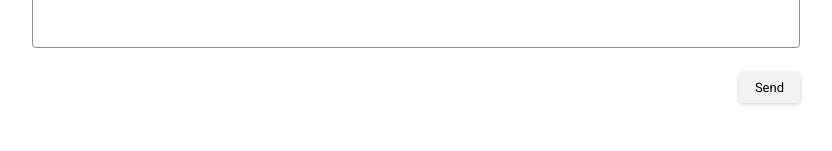
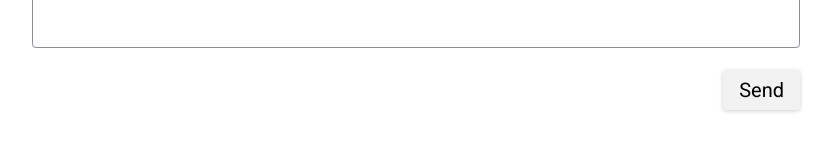
Before and after one commit to doityoo/Portfolio, a Next.js app: page /contact in a window 1280 px wide. Shown: the part 491-642 px from the top of the page, without its empty margins (224-1056 px from the left). Built offline with nearby package versions, Linux system fonts and the light colour scheme.

Commit message:
feat: contact style 수정

```diff
--- a/components/contact/contact-form.module.css
+++ b/components/contact/contact-form.module.css
@@ -57,7 +57,7 @@
   border: var(--color-primary-700);
   padding: var(--size-2) var(--size-4);
   border-radius: 4px;
-  font-size: small;
+  font-size: smaller;
   /* color: var(--color-primary-50); */
   box-shadow: 0 1px 4px rgba(0, 0, 0, 0.2);
 }
```
